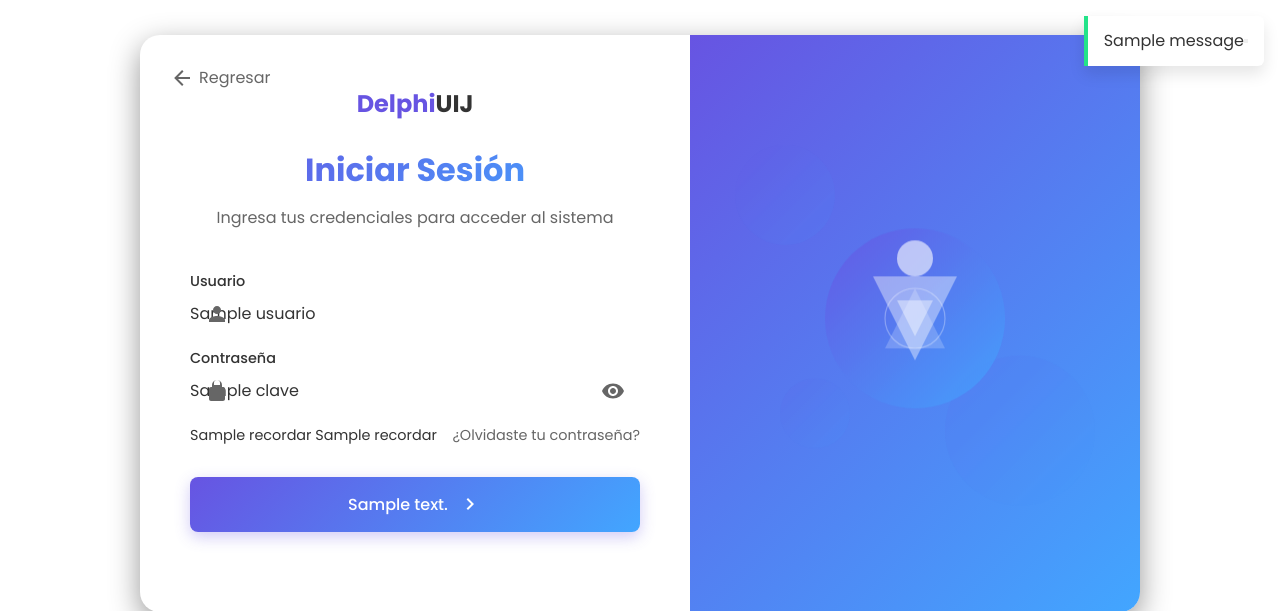
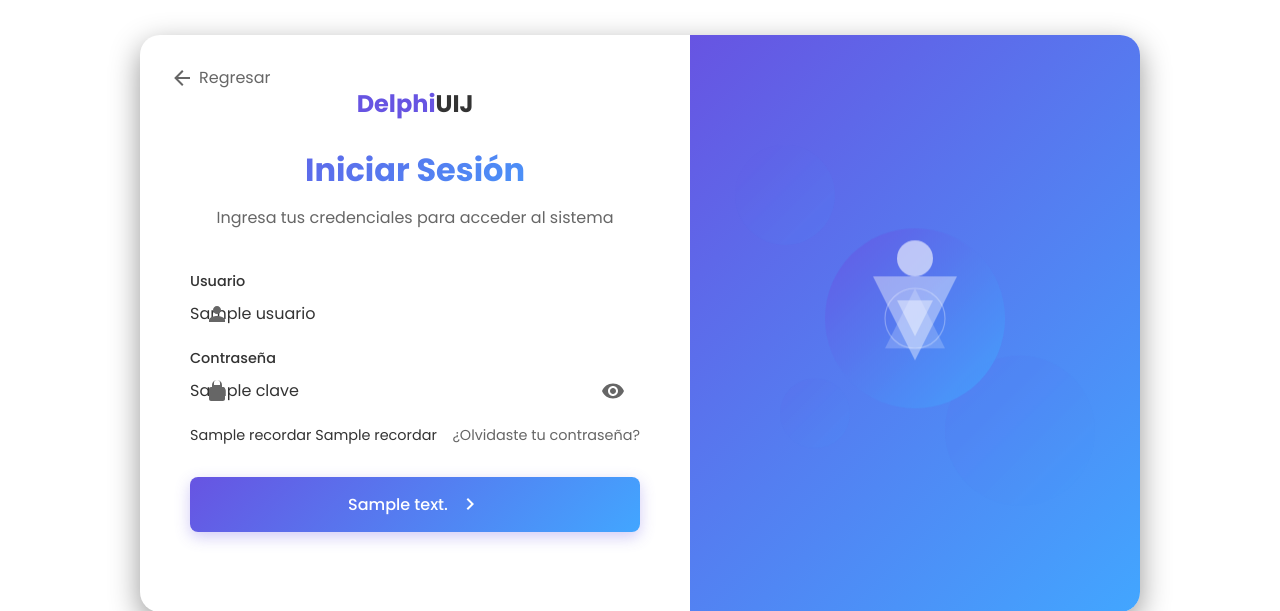
Before and after one commit to esamper22/App-Analisis-Calidad-XPT-, a Python web app: template app/templates/auth/login.html in a window 1280 px wide. Shown: the top 611 px of the page. Run offline with Jinja, Linux system fonts and the light colour scheme; the template is opened without the code that fills it: most values are stand-ins (such as "Sample title", 1, 10 or a date in 2020); one stand-in notice (Sample message) is shown; some libraries are stand-ins or nearby versions.

Commit message:
Ajustando login dashboard

```diff
--- a/app/static/css/flash.css
+++ /dev/null
@@ -1,46 +0,0 @@
-.flash-container {
-    position: fixed;
-    top: 1rem;
-    right: 1rem;
-    display: flex;
-    flex-direction: column;
-    gap: 0.75rem;
-    z-index: 1080;
-    pointer-events: none;
-    max-width: 480px;
-  }
-
-  /* Estado inicial: invisible y elevado */
-  .flash-message {
-    pointer-events: auto;
-    display: flex;
-    align-items: center;
-    background-color: #ffffff;
-    border-left: 4px solid;
-    padding: 0.75rem 1rem;
-    border-radius: 0 0.375rem 0.375rem 0;
-    box-shadow: 0 0.5rem 1rem rgba(0,0,0,0.1);
-
-    /* preparamos la transición */
-    opacity: 0;
-    transform: translateY(-20px);
-    transition: opacity 0.4s ease, transform 0.4s ease;
-  }
-
-  /* Estado “visible” tras la animación de entrada */
-  .flash-message.show {
-    opacity: 1;
-    transform: translateY(0);
-  }
-
-  /* Colores de borde según tipo de alerta */
-  .alert-success { border-color: #23e389; }
-  .alert-danger  { border-color: #dc3545; }
-  .alert-warning { border-color: #ffc107; }
-  .alert-info    { border-color: #0dcaf0; }
-
-  /* Al salir, volvemos a transicionar a invisible + elevado */
-  .flash-message.fade-out {
-    opacity: 0;
-    transform: translateY(-20px);
-  }
--- a/app/static/js/admin_dashboard.js
+++ b/app/static/js/admin_dashboard.js
@@ -12,7 +12,7 @@ function changePage(pageNumber) {
     document.querySelectorAll('.nav-pills .nav-link').forEach(link => {
         link.classList.remove('active');
     });
-    document.querySelectorAll('.nav-pills .nav-link')[pageNumber - 1].classList.add('active');
+    document.querySelectorAll('.nav-pills .nav-link')[pageNumber].classList.add('active');
 
     // Cerrar el offcanvas en móviles
     const offcanvas = document.getElementById('offcanvas');
--- a/app/static/js/flash.js
+++ /dev/null
@@ -1,33 +0,0 @@
-document.addEventListener('DOMContentLoaded', () => {
-    const container = document.querySelector('.flash-container');
-    if (!container) return;
-
-    container.querySelectorAll('.flash-message').forEach(alert => {
-      // ---------- ENTRADA ----------
-      // Forzamos recálculo y añadimos la clase .show para disparar el fade‑in/slide‑down
-      requestAnimationFrame(() => {
-        alert.classList.add('show');
-      });
-
-      // ---------- SALIDA AUTOMÁTICA ----------
-      setTimeout(() => fadeAndRemove(alert), 7000);
-
-      // ---------- CIERRE MANUAL ----------
-      const closeBtn = alert.querySelector('.btn-close');
-      if (closeBtn) {
-        closeBtn.addEventListener('click', () => fadeAndRemove(alert));
-      }
-    });
-
-    function fadeAndRemove(el) {
-      // quitamos la clase show y añadimos fade-out
-      el.classList.remove('show');
-      el.classList.add('fade-out');
-      el.addEventListener('transitionend', () => {
-        el.remove();
-        if (container.children.length === 0) {
-          container.remove();
-        }
-      }, { once: true });
-    }
-  });
--- a/app/static/js/login-script.js
+++ b/app/static/js/login-script.js
@@ -54,7 +54,6 @@ document.addEventListener('DOMContentLoaded', function () {
         loginButton.innerHTML = '<div class="loader"></div>';
         loginButton.disabled = true;
 
-        // --- Recoger todos los campos, incluido csrf_token ---
         const formData = new FormData(form);
 
         console.group('🚀 FormData entries');
@@ -71,28 +70,51 @@ document.addEventListener('DOMContentLoaded', function () {
                     'X-Requested-With': 'XMLHttpRequest'
                 }
             });
+
             const data = await resp.json();
 
-            // Restaurar botón
             loginButton.disabled = false;
 
             if (data.success) {
                 loginButton.classList.add('success');
                 loginButton.innerHTML = '<span>¡Bienvenido!</span>';
-                return setTimeout(() => window.location = data.next_url, 800);
+
+                Swal.fire({
+                    icon: 'success',
+                    title: 'Login exitoso',
+                    text: 'Serás redirigido en un momento...',
+                    timer: 1500,
+                    showConfirmButton: false
+                });
+
+                return setTimeout(() => window.location = data.next_url, 1500);
             }
 
-            // Si falla validación
-            // showError(data.error || 'Credenciales inválidas.');
+            // ❌ Mostrar errores usando SweetAlert
+            if (data.errors && data.errors.length > 0) {
+                Swal.fire({
+                    icon: 'error',
+                    title: 'Error de autenticación',
+                    html: data.errors.map(e => `<p>${e}</p>`).join(''),
+                    confirmButtonText: 'Entendido'
+                });
+            }
+
             shakeEmptyInputs();
             resetButton();
 
         } catch (err) {
             console.error('Fetch error:', err);
-            // showError('Error de conexión.');
             resetButton();
+
+            Swal.fire({
+                icon: 'error',
+                title: 'Error del servidor',
+                text: 'Ocurrió un problema. Intenta más tarde.'
+            });
         }
     });
+
 
     function resetButton() {
         loginButton.classList.remove('success');
--- a/app/templates/base.html
+++ b/app/templates/base.html
@@ -6,7 +6,6 @@
   <title>{% block title %}Sistema Delphi UIJ{% endblock %}</title>
   <!-- Estilos generales -->
   <link rel="stylesheet" href="{{ url_for('static', filename='css/main.css') }}">
-  <link rel="stylesheet" href="{{ url_for('static', filename='css/flash.css') }}">
   <!-- CSS común -->
   <!-- Font Awesome for icons -->
   <link rel="stylesheet" href="https://cdnjs.cloudflare.com/ajax/libs/font-awesome/6.4.2/css/all.min.css">
@@ -15,14 +14,13 @@
   {% block customCSS %}{% endblock %}
 </head>
 <body>
-  {% include 'components/flash.html' %}
 
   <main>
     {% block content %}{% endblock %}
   </main>
 
-  <script src="{{ url_for('static', filename='js/flash.js') }}"></script>
-
+  <!-- SweetAlert2 -->
+  <script src="https://cdn.jsdelivr.net/npm/sweetalert2@11"></script>
   {% block customJS %}
     <script src="{{ url_for('static', filename='js/main.js') }}"></script>
   {% endblock %}
--- a/app/templates/components/flash.html
+++ /dev/null
@@ -1,24 +0,0 @@
-{# templates/components/flash.html #}
-{% with messages = get_flashed_messages(with_categories=true) %}
-  {% if messages %}
-    <div class="flash-container">
-      {% for category, message in messages %}
-        <div class="flash-message alert alert-{{ category }} alert-dismissible" role="alert">
-          <div class="d-flex align-items-center">
-            {% if category == 'success' %}
-              <i class="bi bi-check-circle-fill me-2"></i>
-            {% elif category == 'danger' %}
-              <i class="bi bi-x-circle-fill me-2"></i>
-            {% elif category == 'warning' %}
-              <i class="bi bi-exclamation-triangle-fill me-2"></i>
-            {% elif category == 'info' %}
-              <i class="bi bi-info-circle-fill me-2"></i>
-            {% endif %}
-            <span>{{ message }}</span>
-          </div>
-          <button type="button" class="btn-close" data-bs-dismiss="alert" aria-label="Cerrar"></button>
-        </div>
-      {% endfor %}
-    </div>
-  {% endif %}
-{% endwith %}
```
Also changed, not shown: app/routes/main.py (+36 -25 lines), app/templates/dashboard/admin_dashboard.html (+0 -30 lines).
